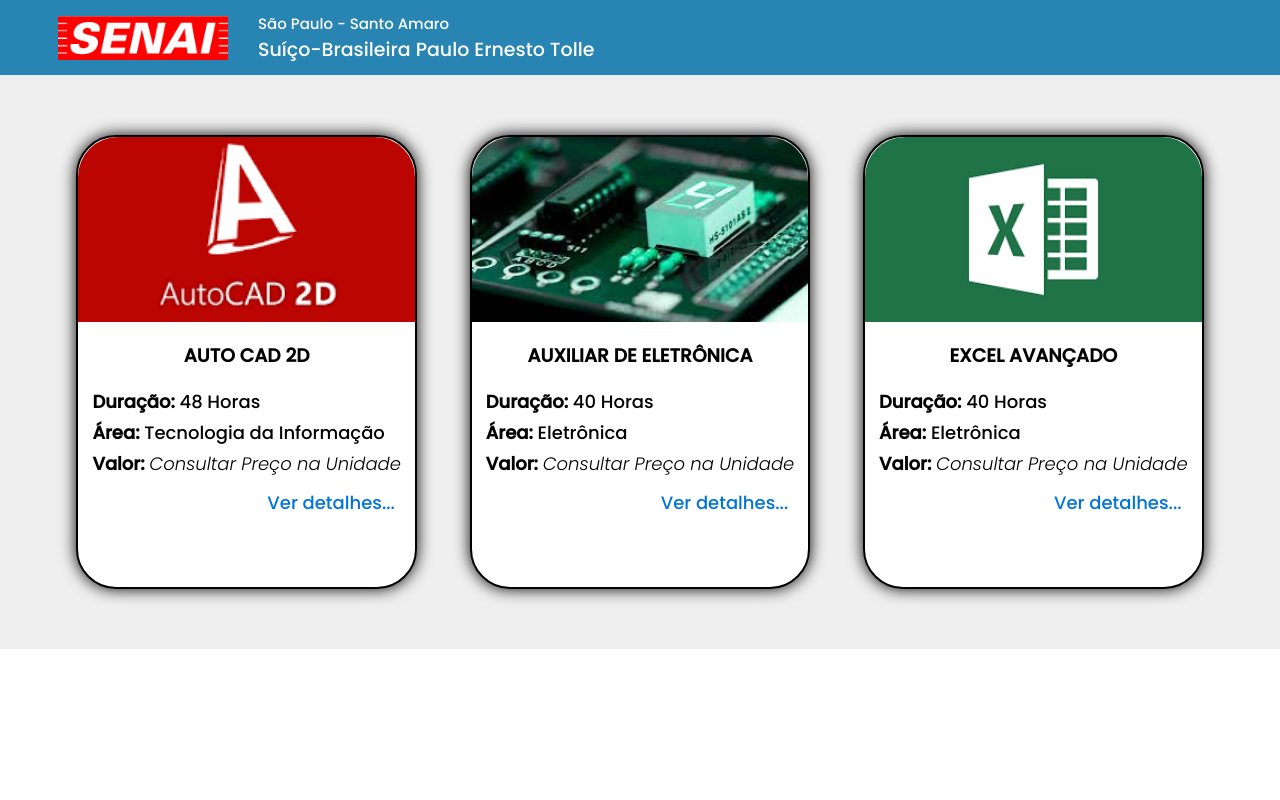
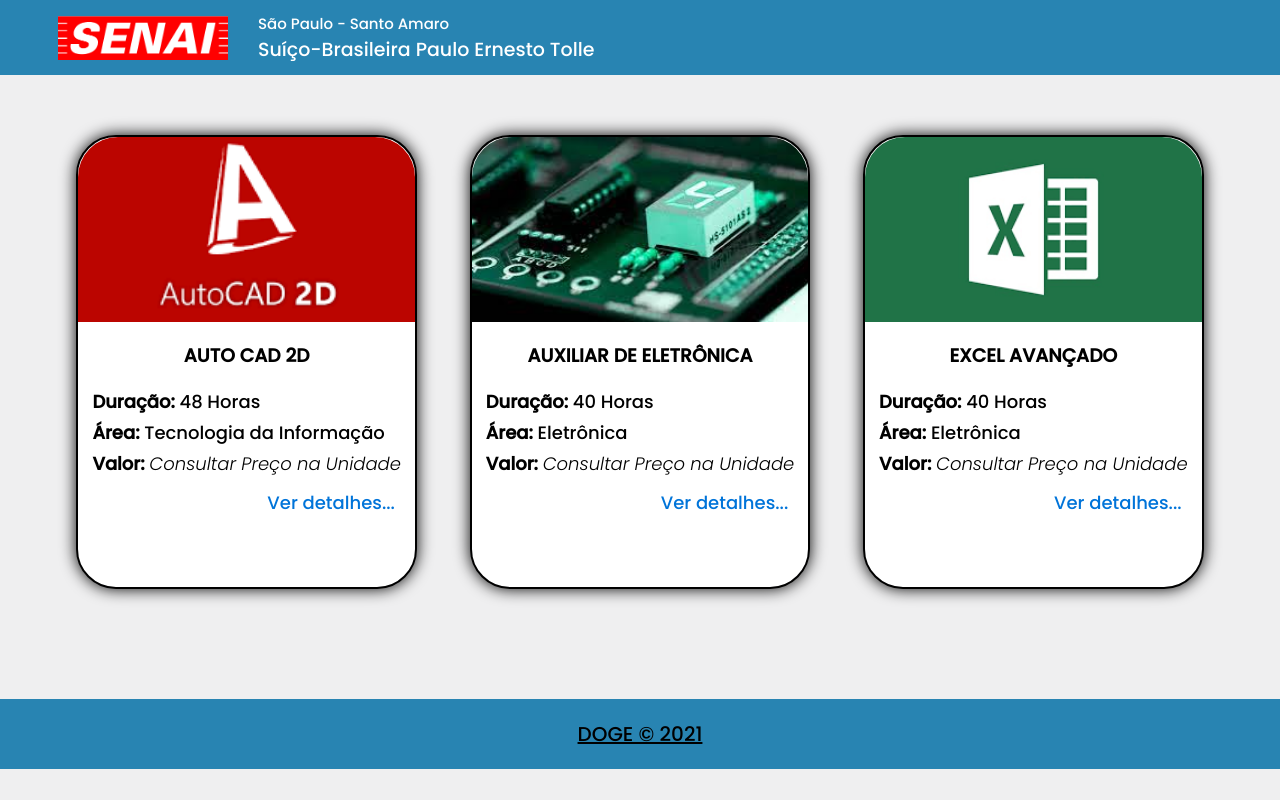
Before and after one commit to DOGE-SENAI/Page-Web-Senai, a React (Create React App) app: page / in a window 1280 px wide. Built offline with nearby package versions, Linux system fonts and the light colour scheme.

Commit message:
Footer adicionado

```diff
--- a/src/App.js
+++ b/src/App.js
@@ -2,13 +2,14 @@
 import React from 'react';
 import Header from './componentes/Header/';
 import HomePage from './componentes/HomePage/';
-//import Footer from './componentes/Footer/';
+import Footer from './componentes/Footer/';
 
 function App() {
   return (
     <div className="App">
       <Header />
       <HomePage />
+      <Footer />
     </div>
   );
 }
--- a/src/componentes/Footer/index.js
+++ b/src/componentes/Footer/index.js
@@ -0,0 +1,12 @@
+import React from 'react';
+import './style.css';
+
+function Footer() {
+    return(
+        <footer>
+            <p>DOGE © 2021</p>
+        </footer>
+    );
+}
+
+export default Footer;
--- a/src/componentes/Footer/style.css
+++ b/src/componentes/Footer/style.css
@@ -0,0 +1,19 @@
+footer{
+    padding: 0;
+    margin-top: 50px;
+    background-color: #2884B2;
+    color: #000;
+    height: 70px;
+    width: 100%;
+    display: flex;
+    justify-content: center;
+    align-items: center;
+}
+
+footer p{
+    text-align: center;
+    font-size: 20px;
+    text-decoration: underline;
+    padding: 0;
+    margin: 0;
+}
--- a/src/index.css
+++ b/src/index.css
@@ -1,4 +1,5 @@
 body {
+  background-color: #efeff0;
   margin: 0;
   font-family: -apple-system, BlinkMacSystemFont, 'Segoe UI', 'Roboto', 'Oxygen',
     'Ubuntu', 'Cantarell', 'Fira Sans', 'Droid Sans', 'Helvetica Neue',
```
